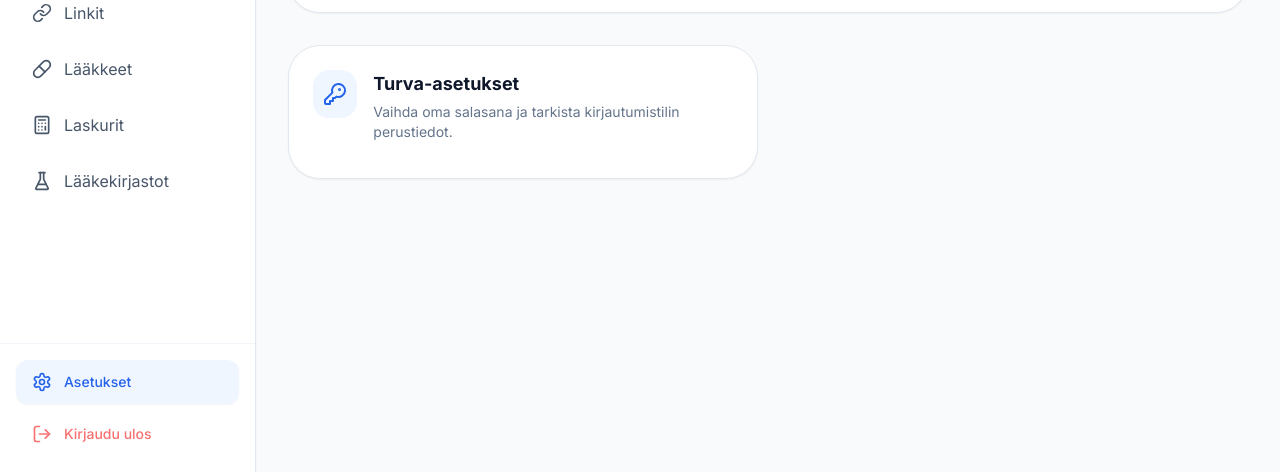
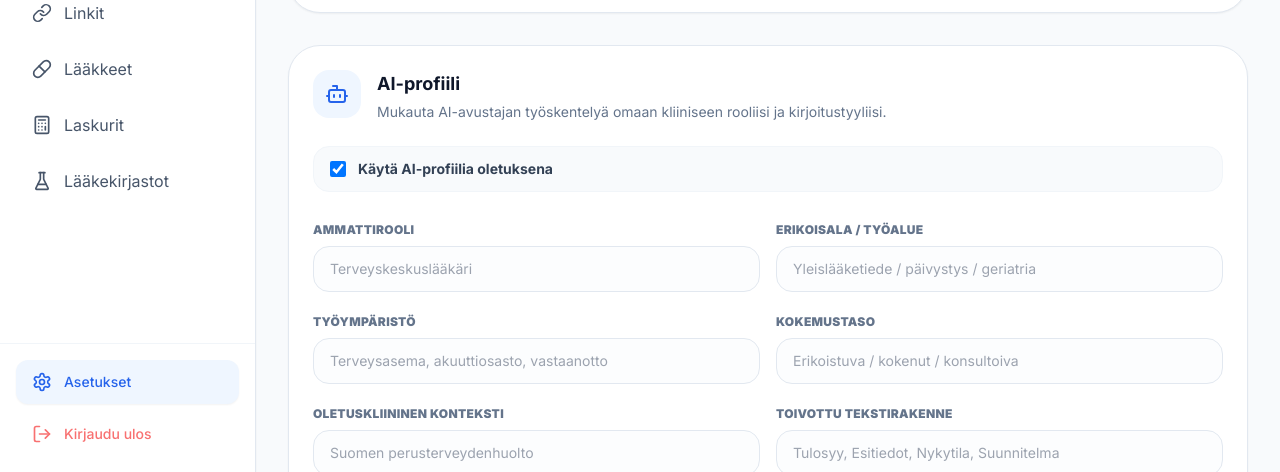
Before and after one commit to kapiur/LaakarinTyopoyta, a Next.js app: page /settings in a window 1280 px wide. Shown: the part 328-800 px from the top of the page. Built offline with nearby package versions, Linux system fonts and the light colour scheme; no server answers.

Commit message:
feat(ai-profile): show AI profile card in settings

```diff
--- a/app/settings/page.tsx
+++ b/app/settings/page.tsx
@@ -4,6 +4,7 @@ import Link from "next/link";
 import { useSession } from "next-auth/react";
 import { KeyRound, Settings, Shield, Users } from "lucide-react";
 import LanguageSettingsCard from "../../components/LanguageSettingsCard";
+import AiProfileSettingsCard from "../../components/AiProfileSettingsCard";
 import { useI18n } from "../../lib/useI18n";
 
 export default function SettingsPage() {
@@ -24,12 +25,10 @@ export default function SettingsPage() {
       </header>
 
       <LanguageSettingsCard />
+      <AiProfileSettingsCard />
 
       <section className="grid grid-cols-1 md:grid-cols-2 gap-5">
-        <Link
-          href="/profile/security"
-          className="group bg-white border border-slate-200 rounded-[2rem] p-6 shadow-sm hover:shadow-md hover:border-blue-200 transition-all"
-        >
+        <Link href="/profile/security" className="group bg-white border border-slate-200 rounded-[2rem] p-6 shadow-sm hover:shadow-md hover:border-blue-200 transition-all">
           <div className="flex items-start gap-4">
             <div className="w-12 h-12 rounded-2xl bg-blue-50 text-blue-600 flex items-center justify-center group-hover:scale-105 transition-transform">
               <KeyRound size={24} />
@@ -43,10 +42,7 @@ export default function SettingsPage() {
         </Link>
 
         {isAdmin && (
-          <Link
-            href="/admin/users"
-            className="group bg-white border border-slate-200 rounded-[2rem] p-6 shadow-sm hover:shadow-md hover:border-blue-200 transition-all"
-          >
+          <Link href="/admin/users" className="group bg-white border border-slate-200 rounded-[2rem] p-6 shadow-sm hover:shadow-md hover:border-blue-200 transition-all">
             <div className="flex items-start gap-4">
               <div className="w-12 h-12 rounded-2xl bg-slate-900 text-white flex items-center justify-center group-hover:scale-105 transition-transform">
                 <Users size={24} />
```
